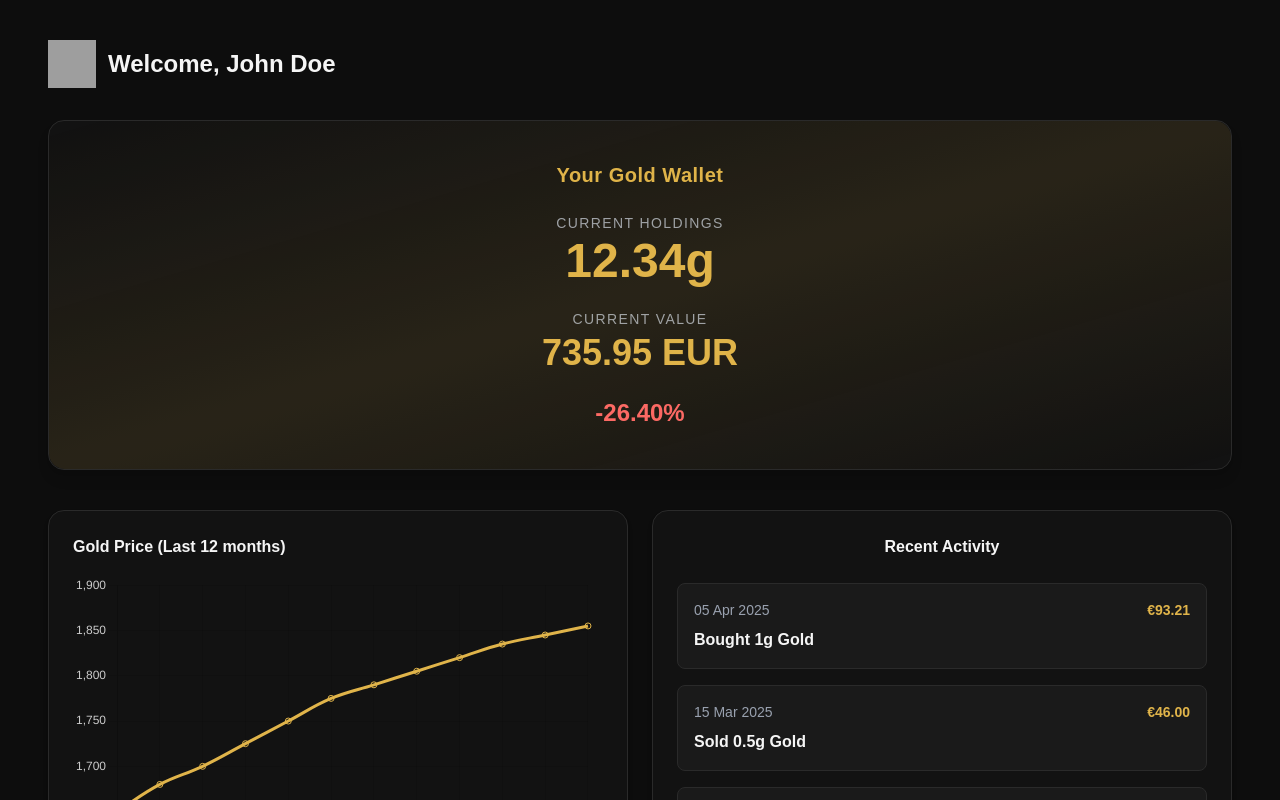
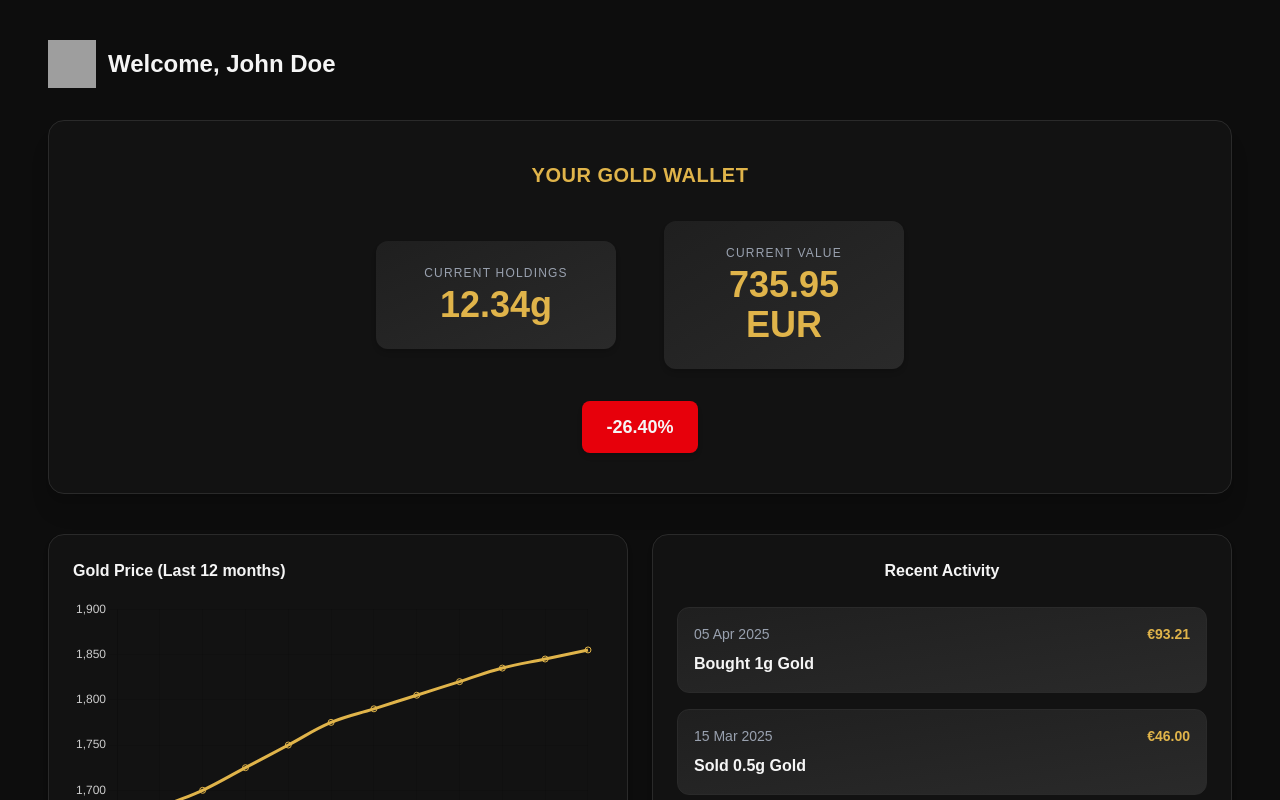
Before and after one commit to jordanpower10/solacegold-frontend, a Next.js app: page /dashboard in a window 1280 px wide. Shown: the top 800 px of the page. Built offline with nearby package versions, Linux system fonts and the light colour scheme; grey boxes are pictures that could not be loaded.

Commit message:
Premium dashboard upgrade - Holdings + Activity final

```diff
--- a/pages/dashboard.tsx
+++ b/pages/dashboard.tsx
@@ -6,8 +6,8 @@ import { Chart, CategoryScale, LinearScale, PointElement, LineElement, Tooltip }
 Chart.register(CategoryScale, LinearScale, PointElement, LineElement, Tooltip)
 
 export default function Dashboard() {
-  const [goldPrice, setGoldPrice] = useState<number>(1855) // Current gold price €/oz
-  const goldHoldings = 12.34 // in grams
+  const [goldPrice, setGoldPrice] = useState<number>(1855)
+  const goldHoldings = 12.34
   const gramsPerOunce = 31.1035
   const investmentValue = 1000
   const clientName = "John Doe"
@@ -57,28 +57,33 @@ export default function Dashboard() {
         </div>
 
         {/* Wallet */}
-        <div className="relative bg-[#121212] border border-[#2a2a2a] rounded-2xl p-10 shadow-lg overflow-hidden mb-10">
-          <div className="absolute inset-0 bg-gradient-to-br from-transparent via-[#e0b44a22] to-transparent rounded-2xl pointer-events-none animate-pulse"></div>
-          <h2 className="text-xl font-bold mb-6 text-center text-[#e0b44a] tracking-wide">Your Gold Wallet</h2>
+        <div className="relative bg-[#121212] border border-[#2a2a2a] rounded-2xl p-10 shadow-xl overflow-hidden mb-10">
 
-          <div className="flex flex-col items-center justify-center gap-6 text-center">
-            <div>
-              <div className="text-gray-400 text-sm uppercase tracking-widest mb-1">Current Holdings</div>
-              <div className="text-5xl font-extrabold text-[#e0b44a]">{goldHoldings}g</div>
+          <h2 className="text-xl font-bold mb-8 text-center text-[#e0b44a] tracking-wide uppercase">Your Gold Wallet</h2>
+
+          <div className="flex flex-col md:flex-row justify-center items-center gap-12 text-center">
+
+            <div className="flex flex-col items-center bg-gradient-to-br from-[#1f1f1f] to-[#2a2a2a] p-6 rounded-xl w-60 shadow-md">
+              <div className="text-xs text-gray-400 tracking-widest uppercase mb-1">Current Holdings</div>
+              <div className="text-4xl font-extrabold text-[#e0b44a]">{goldHoldings}g</div>
             </div>
 
-            <div>
-              <div className="text-gray-400 text-sm uppercase tracking-widest mb-1">Current Value</div>
+            <div className="flex flex-col items-center bg-gradient-to-br from-[#1f1f1f] to-[#2a2a2a] p-6 rounded-xl w-60 shadow-md">
+              <div className="text-xs text-gray-400 tracking-widest uppercase mb-1">Current Value</div>
               <div className="text-4xl font-extrabold text-[#e0b44a]">{goldValueEUR} EUR</div>
             </div>
 
-            <div className={`text-2xl font-semibold ${parseFloat(profitLoss) >= 0 ? 'text-green-400' : 'text-red-400'}`}>
+          </div>
+
+          <div className="mt-8 flex justify-center">
+            <div className={`px-6 py-3 rounded-lg font-bold text-lg shadow-md ${parseFloat(profitLoss) >= 0 ? 'bg-green-600' : 'bg-red-600'}`}>
               {parseFloat(profitLoss) >= 0 ? '+' : ''}{profitLoss}%
             </div>
           </div>
+
         </div>
 
-        {/* Chart + Activity */}
+        {/* Chart + Recent Activity */}
         <div className="flex flex-col md:flex-row gap-6 mb-10">
 
           {/* Chart */}
@@ -97,7 +102,7 @@ export default function Dashboard() {
                 { date: '15 Mar 2025', action: 'Sold 0.5g Gold', amount: '€46.00' },
                 { date: '01 Mar 2025', action: 'Withdrawal', amount: '€200.00' },
               ].map((item, index) => (
-                <div key={index} className="bg-[#1a1a1a] border border-[#2a2a2a] p-4 rounded-lg hover:-translate-y-1 hover:shadow-gold transition transform">
+                <div key={index} className="bg-gradient-to-br from-[#1f1f1f] to-[#2a2a2a] border border-[#2a2a2a] p-4 rounded-xl hover:-translate-y-1 hover:shadow-gold transition transform">
                   <div className="flex justify-between items-center text-sm">
                     <div className="text-gray-400">{item.date}</div>
                     <div className="text-[#e0b44a] font-bold">{item.amount}</div>
```
